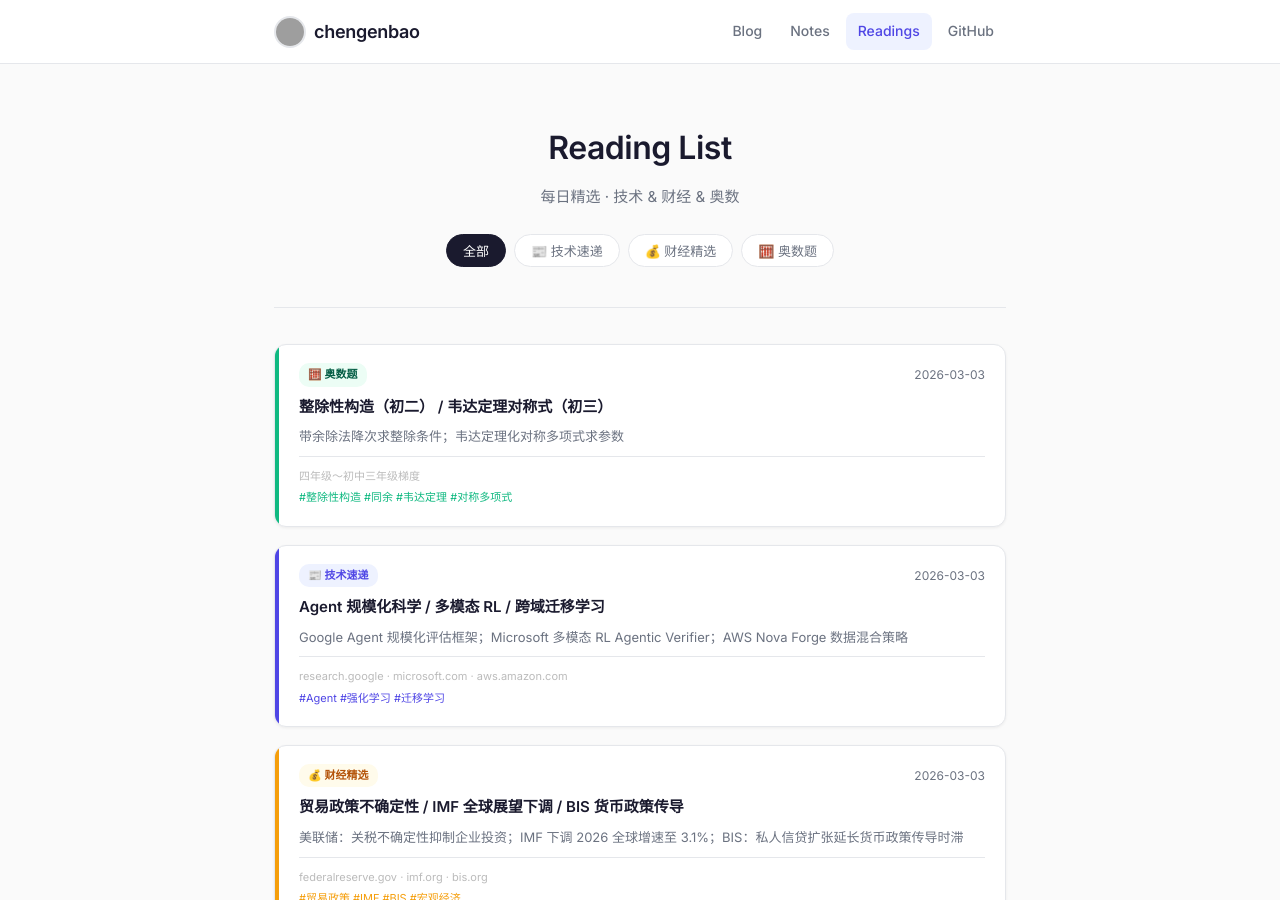
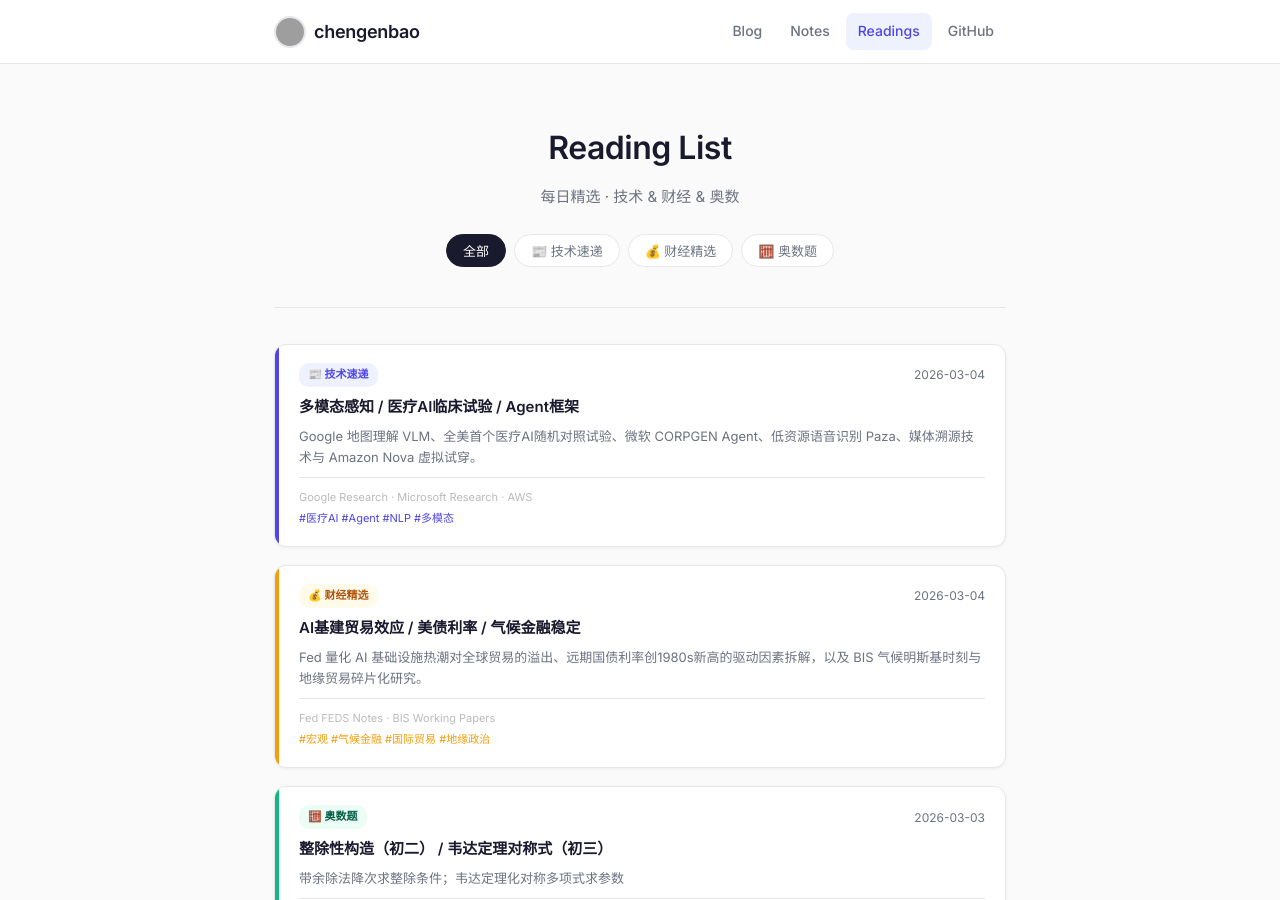
Before and after one commit to chengenbao/chengenbao.github.io, a Jekyll site: the page built from reading-list/index.md, in a window 1280 px wide and 900 px high. Built offline with Jekyll 4.4.1, drawn with Linux system fonts in a browser that asks for light colours; grey boxes are pictures that could not be loaded.

Commit message:
feat: add reading list cards for 2026-03-04

```diff
--- a/reading-list/index.md
+++ b/reading-list/index.md
@@ -18,6 +18,38 @@ permalink: /reading-list/
   </div>
 
   <div class="rl-grid">
+<a class="rl-card tech" href="/reading-list/2026-03-04-tech/">
+  <div class="rl-accent"></div>
+  <div class="rl-body">
+    <div class="rl-top">
+      <span class="rl-badge tech">📰 技术速递</span>
+      <time>2026-03-04</time>
+    </div>
+    <h2>多模态感知 / 医疗AI临床试验 / Agent框架</h2>
+    <p>Google 地图理解 VLM、全美首个医疗AI随机对照试验、微软 CORPGEN Agent、低资源语音识别 Paza、媒体溯源技术与 Amazon Nova 虚拟试穿。</p>
+    <div class="rl-meta">
+      <span class="rl-source">Google Research · Microsoft Research · AWS</span>
+      <span class="rl-tags">#医疗AI #Agent #NLP #多模态</span>
+    </div>
+  </div>
+</a>
+
+<a class="rl-card finance" href="/reading-list/2026-03-04-finance/">
+  <div class="rl-accent"></div>
+  <div class="rl-body">
+    <div class="rl-top">
+      <span class="rl-badge finance">💰 财经精选</span>
+      <time>2026-03-04</time>
+    </div>
+    <h2>AI基建贸易效应 / 美债利率 / 气候金融稳定</h2>
+    <p>Fed 量化 AI 基础设施热潮对全球贸易的溢出、远期国债利率创1980s新高的驱动因素拆解，以及 BIS 气候明斯基时刻与地缘贸易碎片化研究。</p>
+    <div class="rl-meta">
+      <span class="rl-source">Fed FEDS Notes · BIS Working Papers</span>
+      <span class="rl-tags">#宏观 #气候金融 #国际贸易 #地缘政治</span>
+    </div>
+  </div>
+</a>
+
 <a class="rl-card math" href="/reading-list/2026-03-03-math/">
   <div class="rl-accent"></div>
   <div class="rl-body">
```
